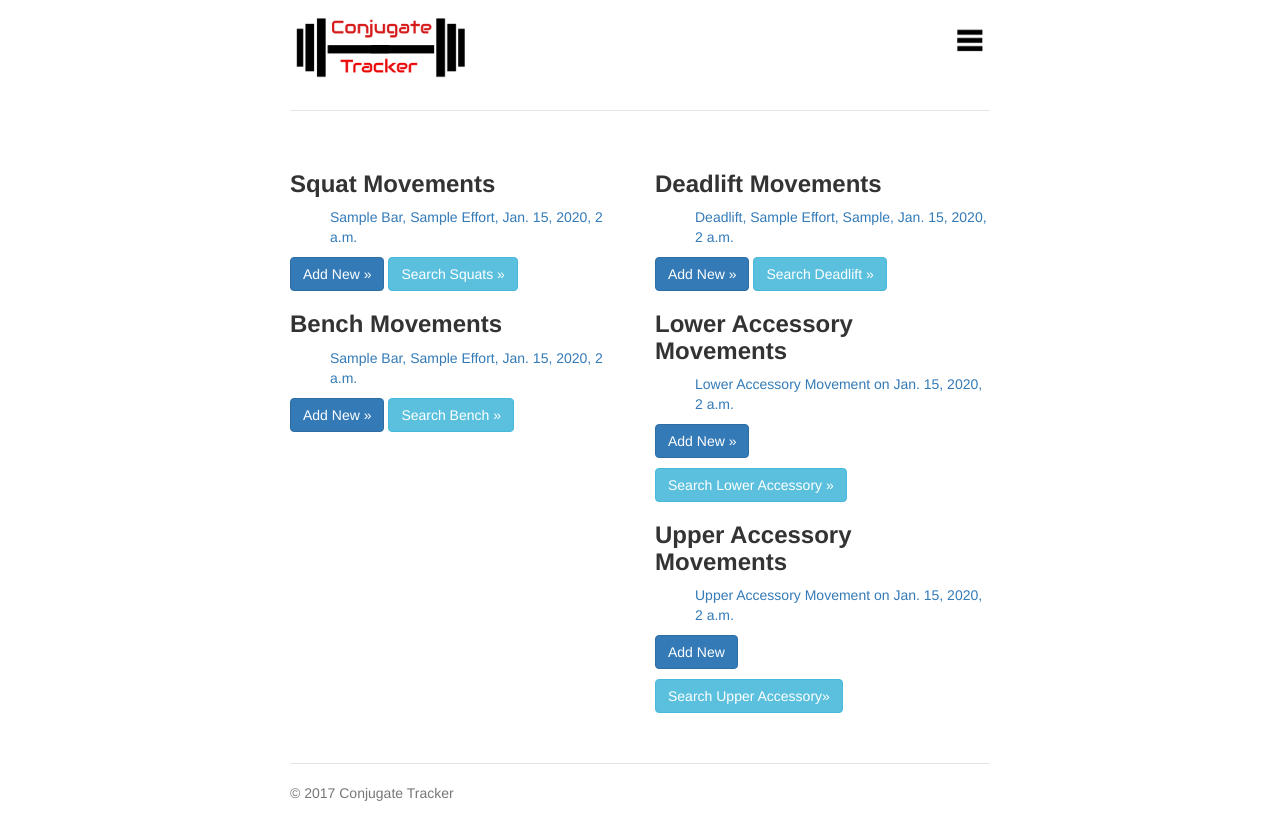
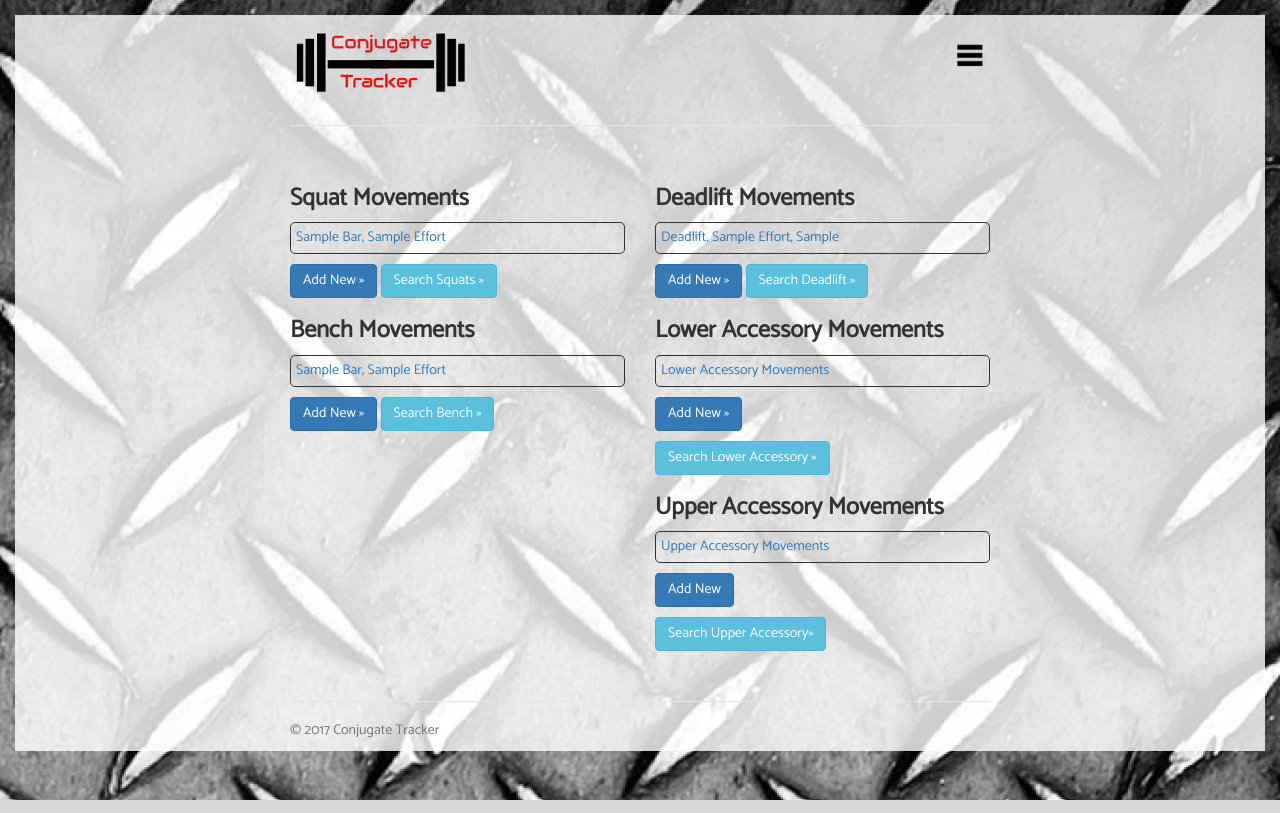
Before and after one commit to StrongAndClumsy/ConjugateTracker, a Django app: page / in a window 1280 px wide. Run offline with Django 3.2, Linux system fonts and the light colour scheme; a user stored in the database is signed in; tables that the repository leaves empty hold one stand-in row (values such as "Sample post"); some libraries are stand-ins or nearby versions.

Commit message:
seach and views
Hide results until search

```diff
--- a/tracker/static/css/style.css
+++ b/tracker/static/css/style.css
@@ -2,6 +2,16 @@
 
 ul {
   list-style-type: none;
+  padding: 0;
+}
+
+.bordered_list {
+  border-style: solid;
+  border-width: 1px;
+  border-radius: 5px;
+  margin-bottom: 5px;
+  padding: 5px;
+
 }
 
 .hamburger_icon {
@@ -227,6 +237,7 @@
     .content_container {
       width: 100%;
   }
+}
 
 body {
 	background:white;
--- a/tracker/templates/tracker/benchmovement_search.html
+++ b/tracker/templates/tracker/benchmovement_search.html
@@ -5,6 +5,7 @@
     <p><label for="id_effort_type_0">Day:</label> <ul id="id_effort_type"><li><label for="id_effort_type_0"><input id="id_effort_type_0" name="effort_type" type="radio" value="Dynamic" /> Dynamic Effort</label></li>
 <li><label for="id_effort_type_1"><input id="id_effort_type_1" name="effort_type" type="radio" value="Max" /> Max Effort</label></li></ul></p>
 <p><label for="id_bar_type">Bar Type:</label> <select id="id_bar_type" name="bar_type">
+<option value=""></option>
 <option value="Straight">Straight</option>
 <option value="Cambered">Cambered</option>
 <option value="Bow">Bow</option>
@@ -17,6 +18,7 @@
 <p><label for="id_manpon">Manpon:</label> <input id="id_manpon" name="manpon" type="checkbox" value="True"/></p>
 <p><label for="id_pin">Pin:</label> <input id="id_pin" name="pin" type="checkbox" value="True"/></p>
 <p><label for="id_bands_type">Band Type:</label> <select id="id_bands_type" name="bands_type">
+<option value=""></option>
 <option value="None">None</option>
 <option value="Micro mini">Micro Mini</option>
 <option value="Mini">Mini</option>
--- a/tracker/templates/tracker/deadliftmovement_search.html
+++ b/tracker/templates/tracker/deadliftmovement_search.html
@@ -12,6 +12,7 @@
     <p><label for="id_pin">Pin:</label> <input id="id_pin" name="pin" type="checkbox" value="True"/></p>
     <p><label for="id_chain_weight">Chain weight:</label> <input id="id_chain_weight" name="chain_weight" type="number" /></p>
     <p><label for="id_bands_type">Band Type:</label> <select id="id_bands_type" name="bands_type">
+    <option value=""></option>
     <option value="None">None</option>
     <option value="Micro mini">Micro Mini</option>
     <option value="Mini">Mini</option>
--- a/tracker/templates/tracker/index.html
+++ b/tracker/templates/tracker/index.html
@@ -9,7 +9,7 @@
           {% if latest_squat_list %}
           <ul>
               {% for squat in latest_squat_list %}
-              <li><a href="{% url 'tracker:squat_detail' squat.id %}">{{ squat.bar_type }} Bar, {{ squat.effort_type }} Effort, {{ squat.created_at}}</a></li>
+              <li class="bordered_list"><a href="{% url 'tracker:squat_detail' squat.id %}">{{ squat.bar_type }} Bar, {{ squat.effort_type }} Effort</a></li>
               {% endfor %}
           </ul>
           {% else %}
@@ -23,7 +23,7 @@
           {% if latest_bench_list %}
           <ul>
               {% for bench in latest_bench_list %}
-              <li><a href="{% url 'tracker:bench_detail' bench.id %}">{{ bench.bar_type }} Bar, {{ bench.effort_type}} Effort, {{ bench.created_at }}</a></li>
+              <li class="bordered_list"><a href="{% url 'tracker:bench_detail' bench.id %}">{{ bench.bar_type }} Bar, {{ bench.effort_type}} Effort</a></li>
               {% endfor %}
           </ul>
           {% else %}
@@ -39,7 +39,7 @@
           {% if latest_deadlift_list %}
           <ul>
               {% for deadlift in latest_deadlift_list %}
-              <li><a href="{% url 'tracker:deadlift_detail' deadlift.id %}">Deadlift, {{ deadlift.effort_type}} Effort, {{ deadlift.sumo_conventional}}, {{ deadlift.created_at }}</a></li>
+              <li class="bordered_list"><a href="{% url 'tracker:deadlift_detail' deadlift.id %}">Deadlift, {{ deadlift.effort_type}} Effort, {{ deadlift.sumo_conventional}}</a></li>
               {% endfor %}
           </ul>
           {% else %}
@@ -54,7 +54,7 @@
           {% if latest_loweraccessory_list %}
           <ul>
               {% for loweraccessory in latest_loweraccessory_list %}
-              <li><a href="{% url 'tracker:lower_detail' loweraccessory.id %}">Lower Accessory Movement on {{ loweraccessory.created_at }}</a></li>
+              <li class="bordered_list"><a href="{% url 'tracker:lower_detail' loweraccessory.id %}">Lower Accessory Movements</a></li>
               {% endfor %}
           </ul>
           {% else %}
@@ -68,7 +68,7 @@
           {% if latest_upperaccessory_list %}
           <ul>
               {% for upperaccessory in latest_upperaccessory_list %}
-              <li><a href="{% url 'tracker:upper_detail' upperaccessory.id %}">Upper Accessory Movement on {{ upperaccessory.created_at }}</a></li>
+              <li class="bordered_list"><a href="{% url 'tracker:upper_detail' upperaccessory.id %}">Upper Accessory Movements</a></li>
               {% endfor %}
           </ul>
           {% else %}
--- a/tracker/templates/tracker/squatmovement_search.html
+++ b/tracker/templates/tracker/squatmovement_search.html
@@ -7,6 +7,7 @@
 <p><label for="id_effort_type_0">Day:</label> <ul id="id_effort_type"><li><label for="id_effort_type_0"><input id="id_effort_type_0" name="effort_type" type="radio" value="Dynamic"  /> Dynamic Effort</label></li>
 <li><label for="id_effort_type_1"><input id="id_effort_type_1" name="effort_type" type="radio" value="Max"  /> Max Effort</label></li></ul></p>
 <p><label for="id_bar_type">Bar Type:</label> <select id="id_bar_type" name="bar_type" >
+<option value=""></option>
 <option value="Straight">Straight</option>
 <option value="Giant Cambered">Giant Cambered</option>
 <option value="Buffalo">Buffalo</option>
@@ -14,6 +15,7 @@
 <option value="Safety Squat Bar">Safety Squat Bar</option>
 </select></p>
 <p><label for="id_bands_type">Band Type:</label> <select id="id_bands_type" name="bands_type">
+<option value=""></option>
 <option value="None">None</option>
 <option value="Micro mini">Micro Mini</option>
 <option value="Mini">Mini</option>
--- a/tracker/views.py
+++ b/tracker/views.py
@@ -311,11 +311,15 @@
         for key, value in search_dict.items():
             if value != '':
                 filter_dict[key] = value
-        print(filter_dict)
-        filtered_movements = SquatMovement.objects.filter(user_id=request.user.id).filter(**filter_dict)
-        print(filtered_movements)
-        form = SquatSearchForm()
-        return render(request, 'tracker/squatmovement_search.html', {'form': form, 'objects': filtered_movements })
+        if len(filter_dict) > 0:
+            print(filter_dict)
+            filtered_movements = SquatMovement.objects.filter(user_id=request.user.id).filter(**filter_dict)
+            print(filtered_movements)
+            form = SquatSearchForm()
+            return render(request, 'tracker/squatmovement_search.html', {'form': form, 'objects': filtered_movements })
+        else:
+            form = SquatSearchForm()
+            return render(request, 'tracker/squatmovement_search.html', {'form': form })
     return render(request, 'Hello' )
 
 def bench_search(request):
@@ -325,10 +329,14 @@
         for key, value in search_dict.items():
             if value != '':
                 filter_dict[key] = value
-        print(filter_dict)
-        filtered_movements = BenchMovement.objects.filter(user_id=request.user.id).filter(**filter_dict)
-        form = BenchSearchForm()
-        return render(request, 'tracker/benchmovement_search.html', {'form': form, 'objects': filtered_movements })
+        if len(filter_dict) > 0:
+            print(filter_dict)
+            filtered_movements = BenchMovement.objects.filter(user_id=request.user.id).filter(**filter_dict)
+            form = BenchSearchForm()
+            return render(request, 'tracker/benchmovement_search.html', {'form': form, 'objects': filtered_movements })
+        else:
+            form = BenchSearchForm()
+            return render(request, 'tracker/benchmovement_search.html', {'form': form })
     return render(request, 'Hello' )
 
 def deadlift_search(request):
@@ -338,9 +346,13 @@
         for key, value in search_dict.items():
             if value != '':
                 filter_dict[key] = value
-        filtered_movements = DeadliftMovement.objects.filter(user_id=request.user.id).filter(**filter_dict)
-        form = DeadliftSearchForm()
-        return render(request, 'tracker/deadliftmovement_search.html', {'form': form, 'objects': filtered_movements })
+        if len(filter_dict) > 0:
+            filtered_movements = DeadliftMovement.objects.filter(user_id=request.user.id).filter(**filter_dict)
+            form = DeadliftSearchForm()
+            return render(request, 'tracker/deadliftmovement_search.html', {'form': form, 'objects': filtered_movements })
+        else:
+            form = DeadliftSearchForm()
+            return render(request, 'tracker/deadliftmovement_search.html', {'form': form })
     return render(request, 'Hello' )
 
 def upper_search(request):
@@ -350,11 +362,15 @@
         for key, value in search_dict.items():
             if value != '':
                 filter_dict[key] = ''
-        filtered_movements = UpperAccessoryMovement.objects.filter(user_id=request.user.id).filter(~Q(**filter_dict))
-        print(filtered_movements)
-        form = UpperForm()
-        return render(request, 'tracker/uppermovement_search.html', {'form': form, 'objects': filtered_movements })
-    return render(request, 'Hello' )
+        if len(filter_dict) > 0:
+            filtered_movements = UpperAccessoryMovement.objects.filter(user_id=request.user.id).filter(~Q(**filter_dict))
+            print(filtered_movements)
+            form = UpperForm()
+            return render(request, 'tracker/uppermovement_search.html', {'form': form, 'objects': filtered_movements })
+        else:
+            form = UpperForm()
+            return render(request, 'tracker/uppermovement_search.html', {'form': form })
+    return render(request, 'Hello')
 
 def lower_search(request):
     if request.method == "GET":
@@ -363,7 +379,11 @@
         for key, value in search_dict.items():
             if value != '':
                 filter_dict[key] = ''
-        filtered_movements = LowerAccessoryMovement.objects.filter(user_id=request.user.id).filter(~Q(**filter_dict))
-        form = LowerForm()
-        return render(request, 'tracker/lowermovement_search.html', {'form': form, 'objects': filtered_movements })
+        if len(filter_dict) > 0:
+            filtered_movements = LowerAccessoryMovement.objects.filter(user_id=request.user.id).filter(~Q(**filter_dict))
+            form = LowerForm()
+            return render(request, 'tracker/lowermovement_search.html', {'form': form, 'objects': filtered_movements })
+        else:
+            form = LowerForm()
+            return render(request, 'tracker/lowermovement_search.html', {'form': form })
     return render(request, 'Hello' )
```
Lines whose indentation alone changed are shown as unchanged.
